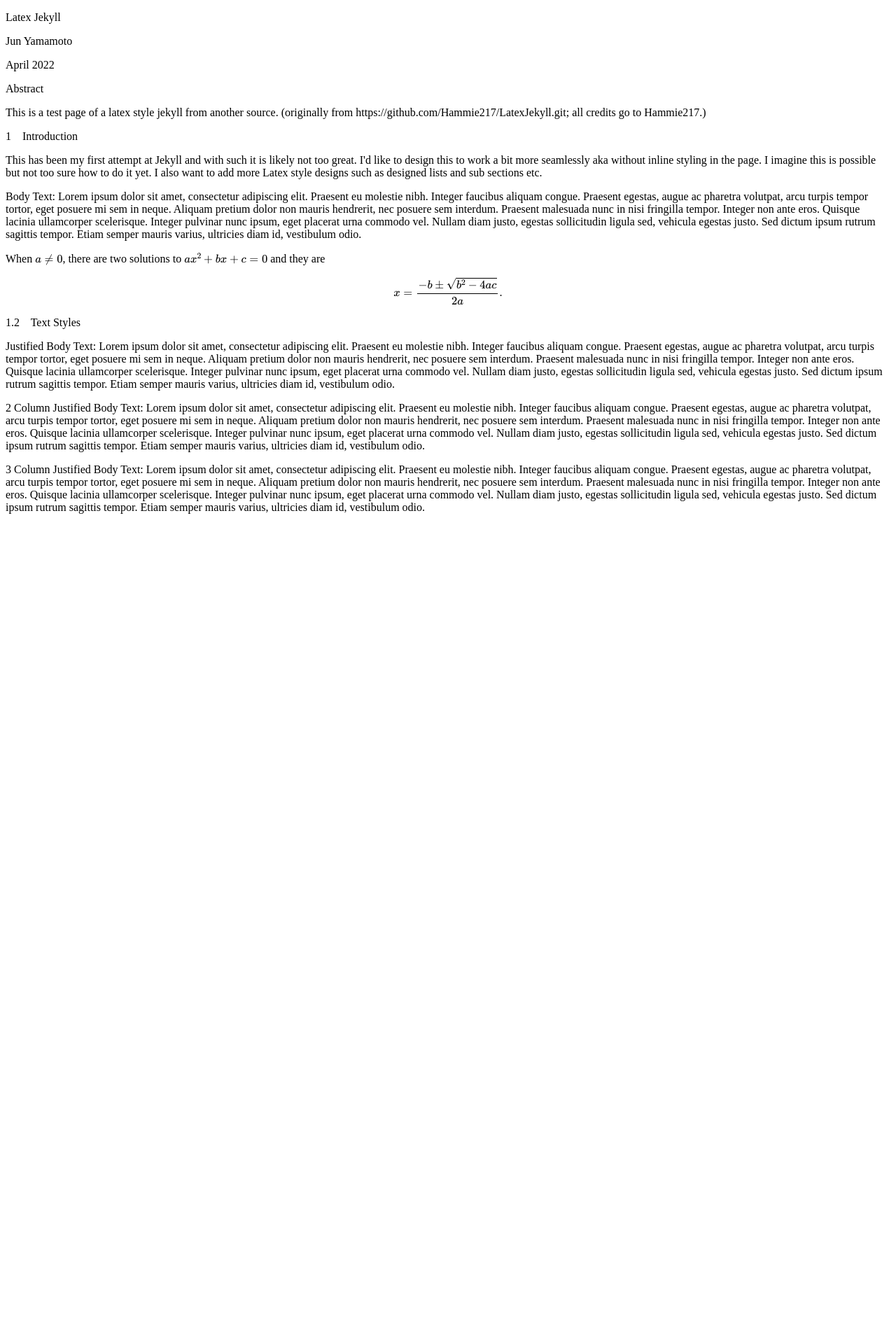
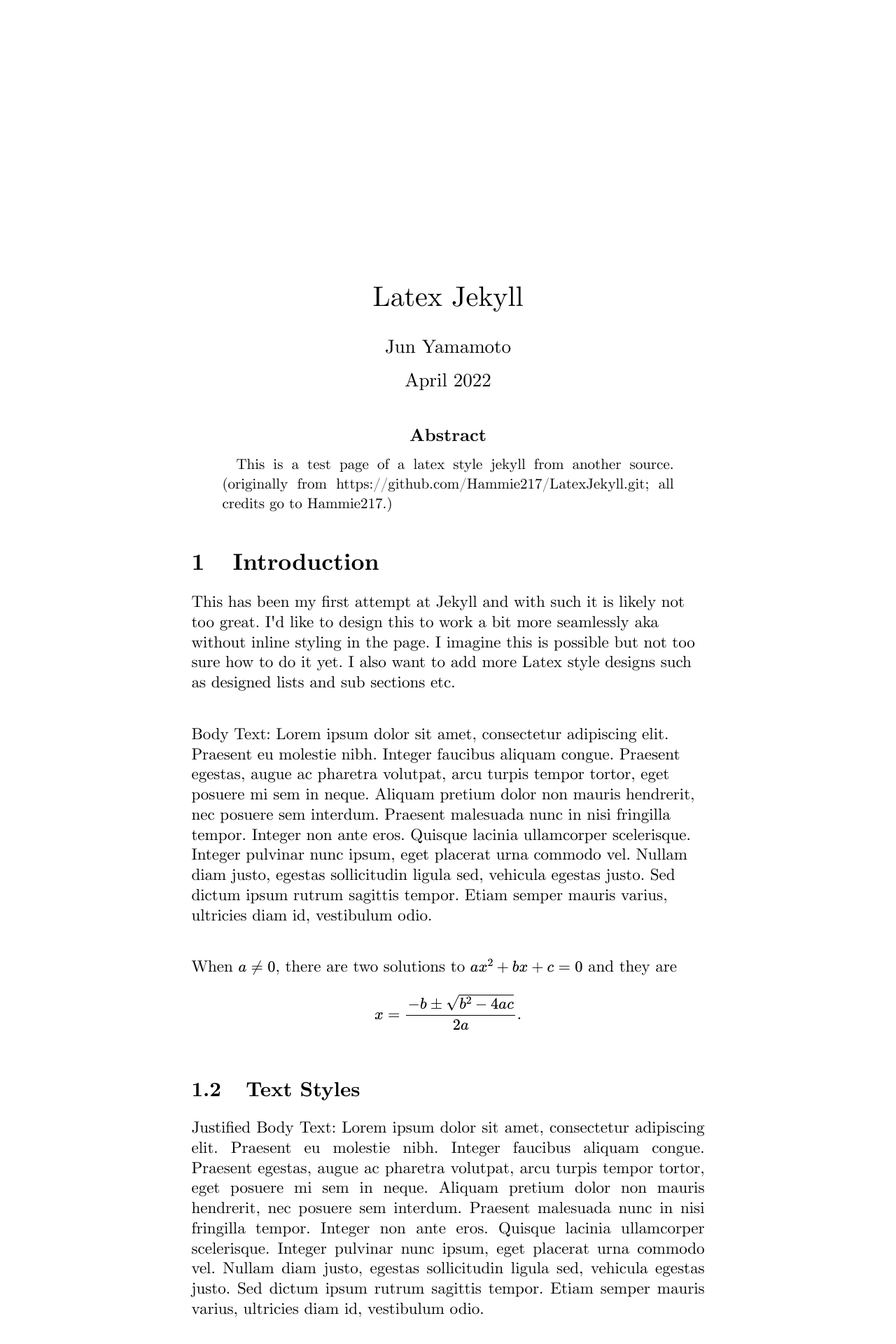
Before and after one commit to jym16/jym16.github.io, a Jekyll site: the page built from notes/latex_style_template.html, in a window 1280 px wide. Shown: the top 1920 px of the page at 70% size. Built offline with Jekyll 4.4.1, drawn with Linux system fonts in a browser that asks for light colours; nearby versions of some CDN libraries; before the commit the page ends 900 px from its top, so only the background shows below that.

Commit message:
Modified _layouts/latex.html

```diff
--- a/_layouts/latex.html
+++ b/_layouts/latex.html
@@ -3,7 +3,7 @@
 <!doctype html>
 <html>
     <head>
-        <link rel="stylesheet" href="./assets/css/latex_style.css">
+        <link rel="stylesheet" href="/assets/css/latex_style.css">
         <meta charset="utf-8">
         <title>{{ page.title }}</title>
         <script src="https://polyfill.io/v3/polyfill.min.js?features=es6"></script>
```
